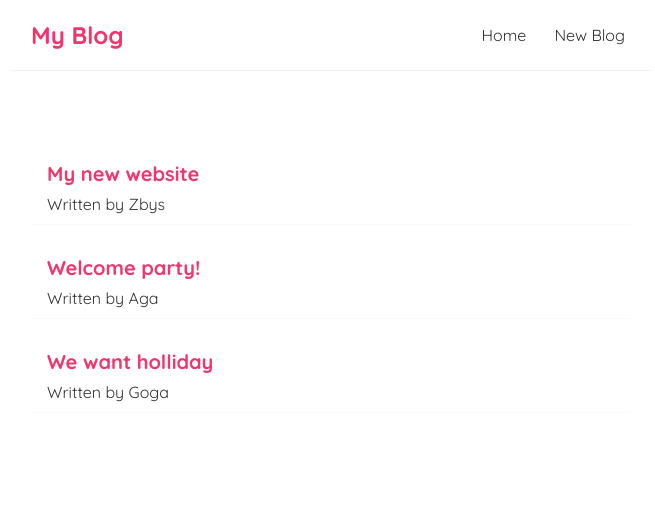
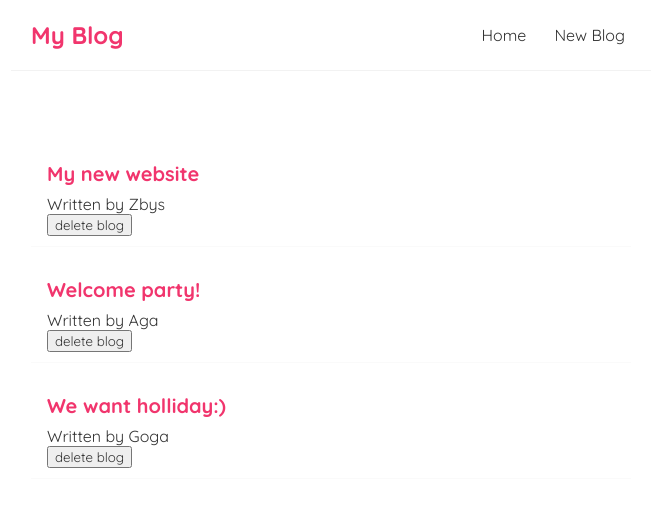
Before and after one commit to ZbigniewKulczynski1984/Blog_27.02.2023, a React (Create React App) app in the folder blog/: page / in a window 1280 px wide. Shown: the top 506 px of the page, without its empty margins (309-964 px from the left). Built offline with nearby package versions, Linux system fonts and the light colour scheme.

Commit message:
code added

```diff
--- /dev/null
+++ b/blog/src/BlogList.js
@@ -0,0 +1,19 @@
+import React from 'react'
+
+const BlogList = ( { blogs, handleDelete}) => {
+
+
+  return (
+    <div className='blog-list'>
+      {blogs.map((blog) => (
+				<div className="blog-preview" key={blog.id}>
+					<h2>{blog.title}</h2>
+					<p>Written by {blog.author}</p>
+                    <button onClick={() => handleDelete(blog.id)}>delete blog</button>
+				</div>
+			))}
+    </div>
+  )
+}
+
+export default BlogList
--- a/blog/src/Home.js
+++ b/blog/src/Home.js
@@ -1,25 +1,27 @@
 import React from 'react';
 import { useState } from 'react';
+import BlogList from './BlogList';
 
 const Home = () => {
 	const [blogs, setBlogs] = useState([
 		{ title: 'My new website', body: 'lorem ipsum...', author: 'Zbys', id: 1 },
 		{ title: 'Welcome party!', body: 'lorem ipsum...', author: 'Aga', id: 2 },
 		{
-			title: 'We want holliday',
+			title: 'We want holliday:)',
 			body: 'lorem ipsum...',
 			author: 'Goga',
 			id: 3,
 		},
 	]);
+
+	const handleDelete = (id) => {
+		const newBlogs = blogs.filter(blog => blog.id !== id)
+		setBlogs(newBlogs)
+	};
+
 	return (
 		<div className="home">
-			{blogs.map((blog) => (
-				<div className="blog-preview" key={blog.id}>
-					<h2>{blog.title}</h2>
-					<p>Written by {blog.author}</p>
-				</div>
-			))}
+			<BlogList blogs={blogs} handleDelete={handleDelete}/>
 		</div>
 	);
 };
```
